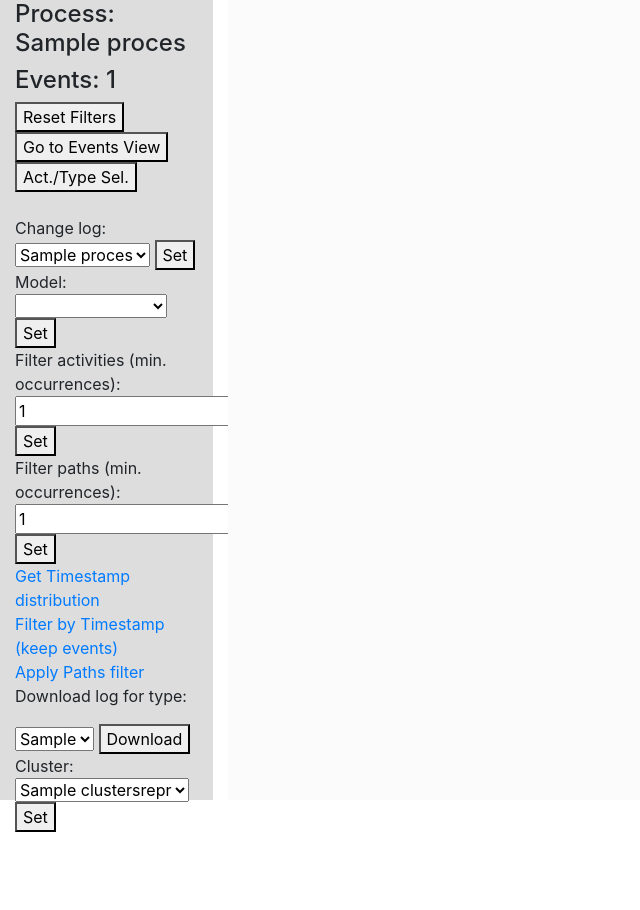
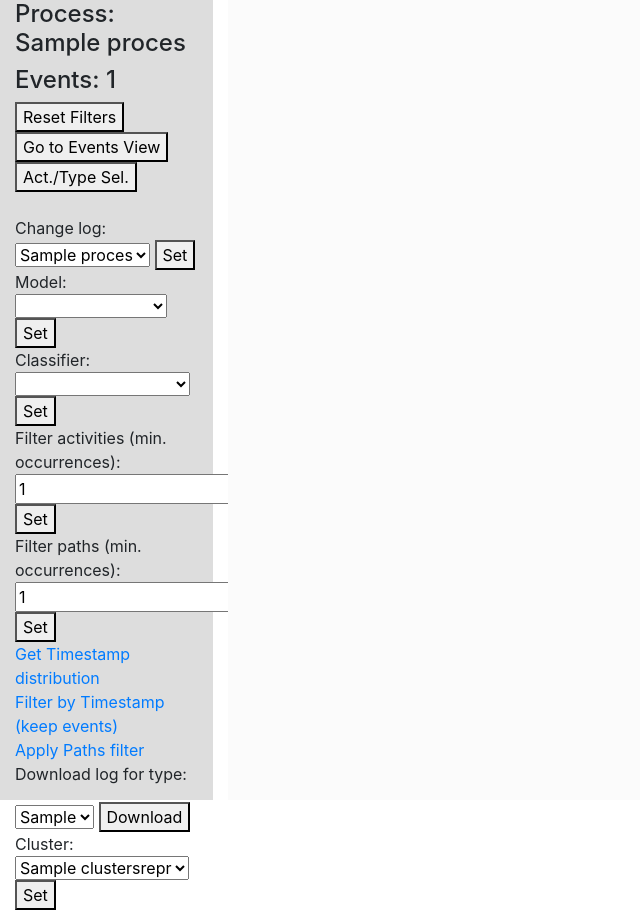
Before and after one commit to Javert899/pm4py-mdl, a Flask app: template templates/process_view.html in a window 1280 px wide. Shown: the whole page, without its empty margins (0-640 px from the left). Before the commit the page ends 832 px from the top, so only its background shows below. Run offline with Flask 2, Linux system fonts and the light colour scheme; the template is opened without the code that fills it: most values are stand-ins (such as "Sample title", 1, 10 or a date in 2020); parts of the project's set-up code (start-up, migrations or seed data) failed here and were passed over.

Commit message:
added classifier to interface

```diff
--- a/main.py
+++ b/main.py
@@ -64,7 +64,7 @@
     min_paths_count = request.cookies.get(
         'min_paths_count') if 'min_paths_count' in request.cookies else process.selected_min_edge_freq_count
     model_type = request.cookies.get('model_type') if 'model_type' in request.cookies else defaults.DEFAULT_MODEL_TYPE
-    classifier = request.cookies.get('classifier') if 'classifier' in request.cookies else "combined"
+    classifier = request.cookies.get('classifier') if 'classifier' in request.cookies else "activity"
     if 'exponent' in request.cookies:
         pc_controller.DEFAULT_EXPONENT = int(request.cookies['exponent'])
     min_acti_count = int(min_acti_count)
@@ -83,6 +83,8 @@
         response.set_cookie('min_paths_count', str(min_paths_count))
     if not request.cookies.get('model_type'):
         response.set_cookie('model_type', model_type)
+    if not request.cookies.get('classifier'):
+        response.set_cookie('classifier', classifier)
     if not request.cookies.get('exponent'):
         response.set_cookie('exponent', str(pc_controller.DEFAULT_EXPONENT))
     return response
--- a/templates/process_view.html
+++ b/templates/process_view.html
@@ -32,6 +32,14 @@
                   <option value="process_tree">oc-PTree</option>
                   <option value="alpha_petri">oc-Net-Alpha</option>
                   <option value="inductive_petri">oc-Net-Inductive</option>
+              </select>
+              <button onclick="javascript:formCookie()">Set</button>
+          </div>
+          <div>
+              Classifier:
+              <select id="classifier" name="classifier">
+                  <option value="activity">Activity Classifier</option>
+                  <option value="combined">Combined Classifier</option>
               </select>
               <button onclick="javascript:formCookie()">Set</button>
           </div>
@@ -247,6 +255,7 @@
     }
 
     function preliminary() {
+        document.getElementById("classifier").value = "{{ Process.selected_classifier }}";
         document.getElementById("model_type").value = "{{ Process.selected_model_type }}";
         document.getElementById("min_acti_count").value = "{{ Process.selected_min_acti_count }}";
         document.getElementById("min_paths_count").value = "{{ Process.selected_min_edge_freq_count }}";
@@ -340,6 +349,9 @@
             else if (cookie_name == "model_type") {
                 setCookie(cookie_name, document.getElementById("model_type").value, 1);
             }
+            else if (cookie_name == "classifier") {
+                setCookie(cookie_name, document.getElementById("classifier").value, 1);
+            }
             i++;
         }
         window.location.reload();
```
